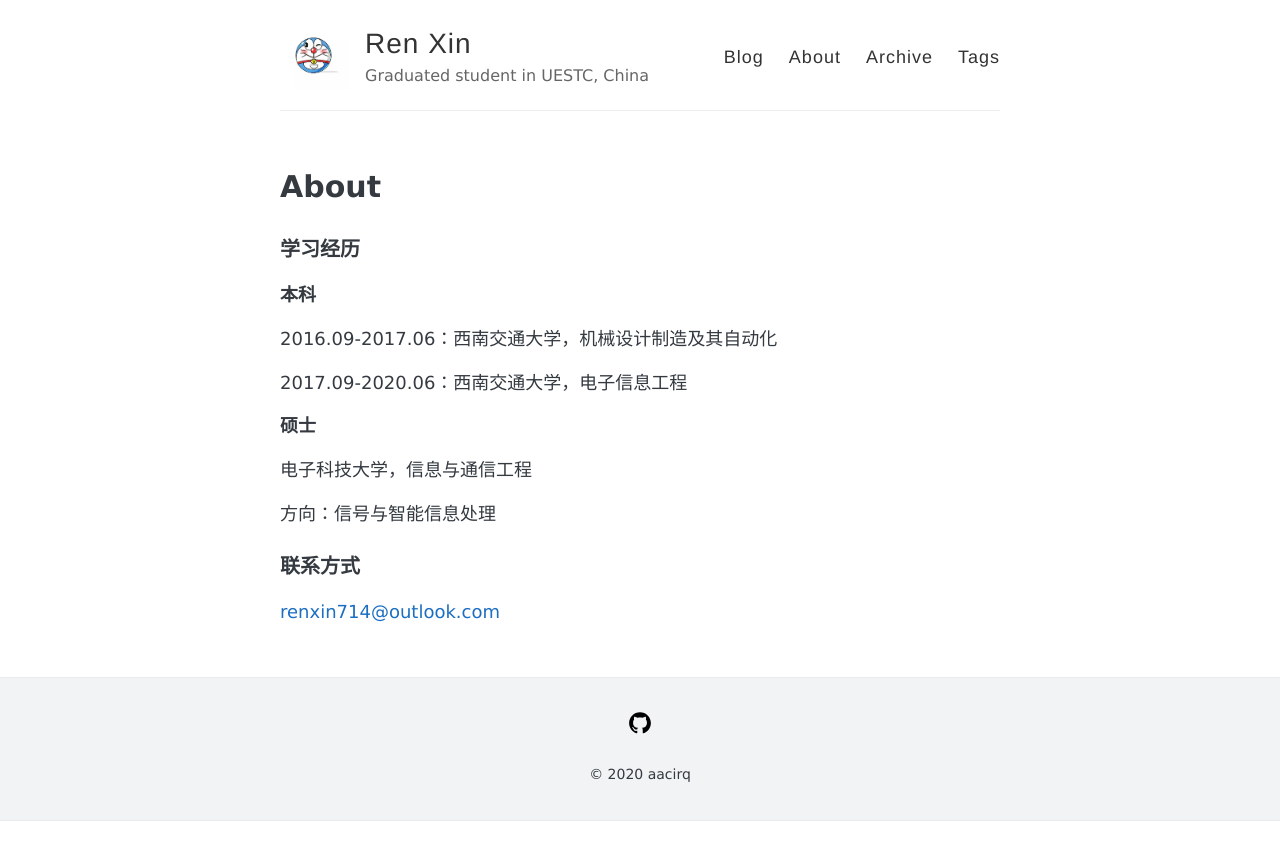
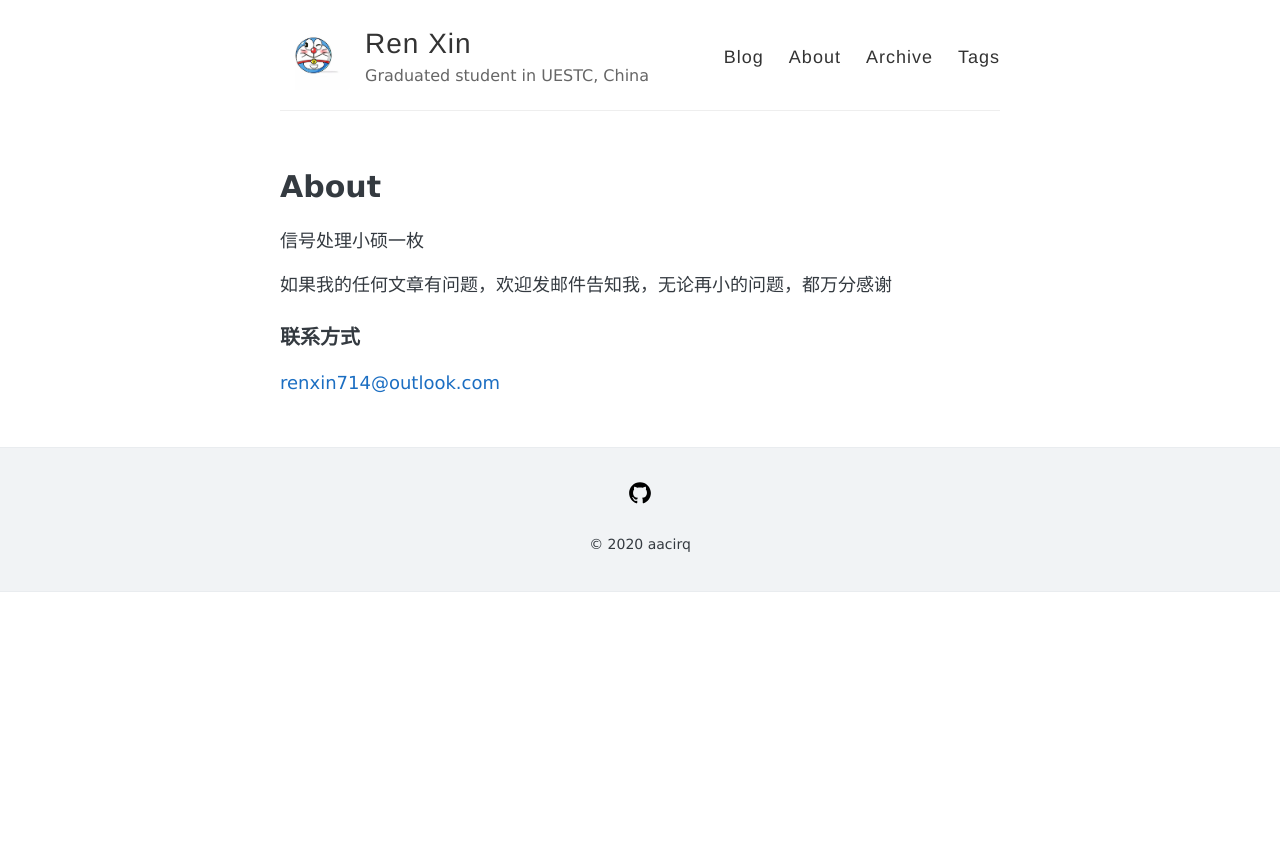
Before and after one commit to aacirq/aacirq.github.io, a Jekyll site: the page built from about.md, in a window 1280 px wide. Shown: the top 860 px of the page. Built offline with Jekyll 4.4.1, drawn with Linux system fonts in a browser that asks for light colours.

Commit message:
change about.md & README.md

```diff
--- a/about.md
+++ b/about.md
@@ -4,19 +4,9 @@ title: About
 permalink: /about/
 ---
 
-### 学习经历
+信号处理小硕一枚
 
-**本科**
-
-2016.09-2017.06：西南交通大学，机械设计制造及其自动化
-
-2017.09-2020.06：西南交通大学，电子信息工程
-
-**硕士**
-
-电子科技大学，信息与通信工程
-
-方向：信号与智能信息处理
+如果我的任何文章有问题，欢迎发邮件告知我，无论再小的问题，都万分感谢
 
 ### 联系方式
 
```
Also changed, not shown: README.md.
